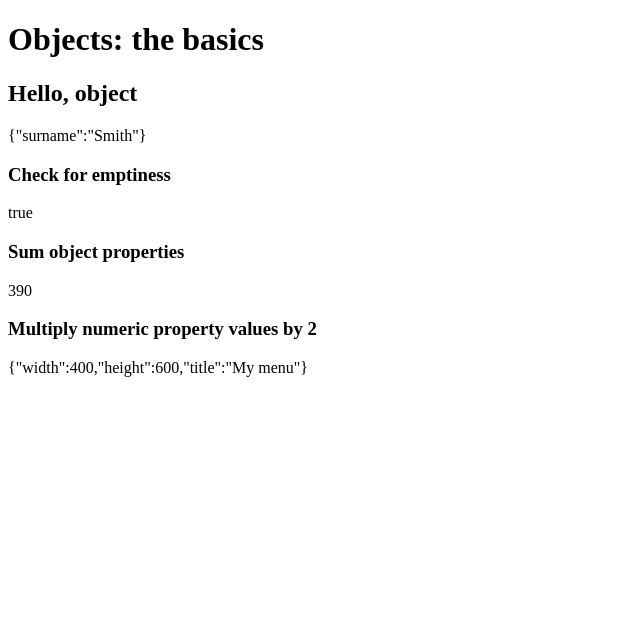
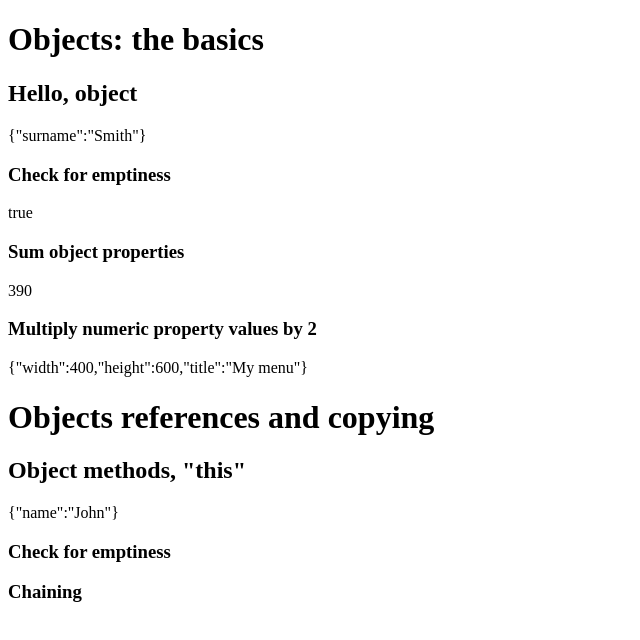
Before and after one commit to miguelanguai/javascriptInfoExercises, a plain HTML site: page objects/index.html in a window 1280 px wide. Shown: the whole page, without its empty margins (0-640 px from the left). Drawn offline with Linux system fonts and the light colour scheme.

Commit message:
add: ex1 object-methods

```diff
--- a/objects/index.html
+++ b/objects/index.html
@@ -17,7 +17,15 @@
     <h3>Multiply numeric property values by 2</h3>
     <p id="multiplyNumPropValues"></p>
 
+    <h1>Objects references and copying</h1>
+    <h2>Object methods, "this"</h2>
+    <p id="usingThis"></p>
+    <h3>Check for emptiness</h3>
+    <p id="createCalculator"></p>
+    <h3>Chaining</h3>
+    <p id="chaining"></p>
 
     <script src="objects.js"></script>
+    <script src="object-methods.js"></script>
 </body>
 </html>
--- /dev/null
+++ b/objects/object-methods.js
@@ -0,0 +1,12 @@
+"use strict";
+//1. Using this in object literal
+function makeUser() {
+    return {
+      name: "John",
+      ref: this
+    };
+  }
+user = makeUser();
+
+a = document.getElementById("usingThis");
+a.textContent=JSON.stringify(user);
```
